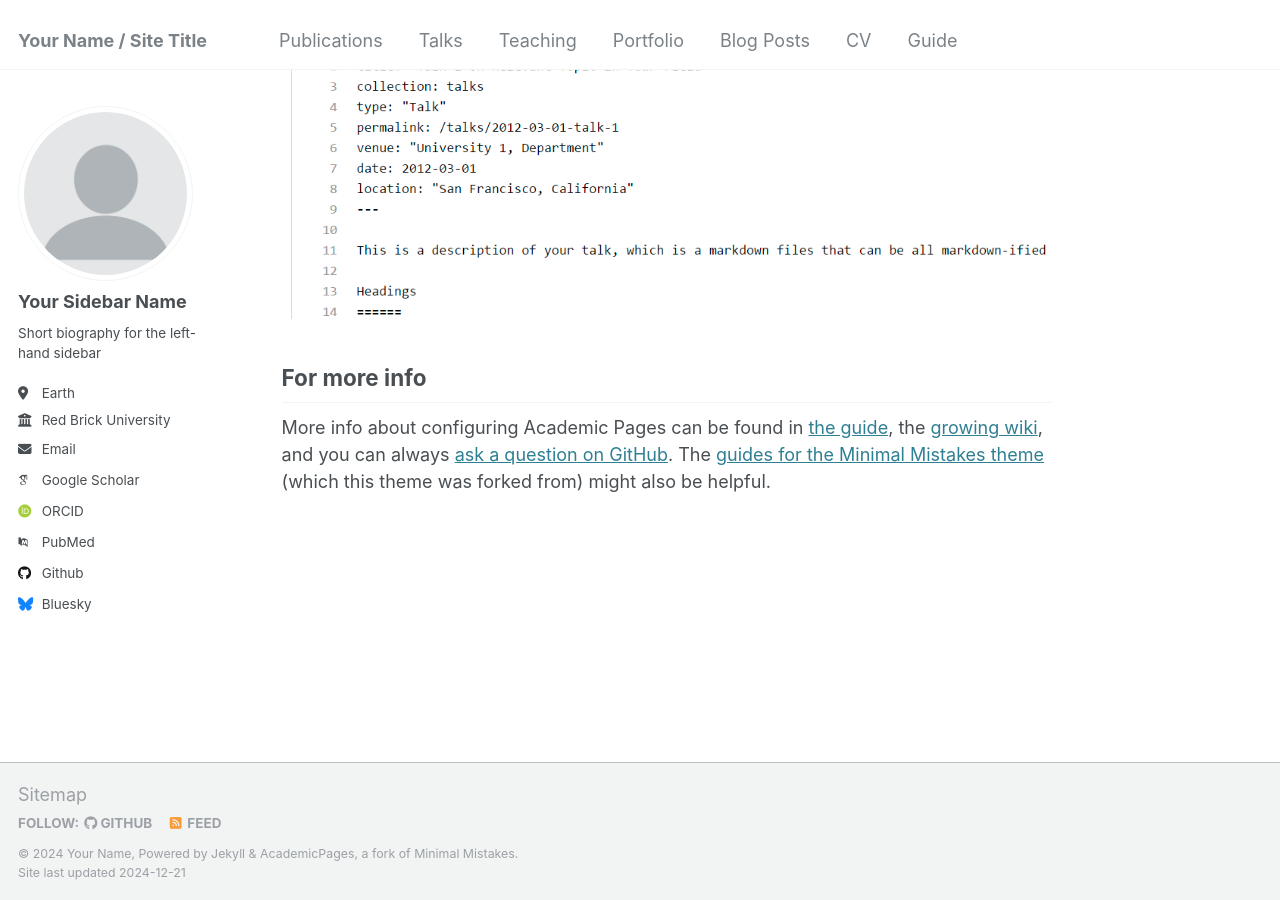
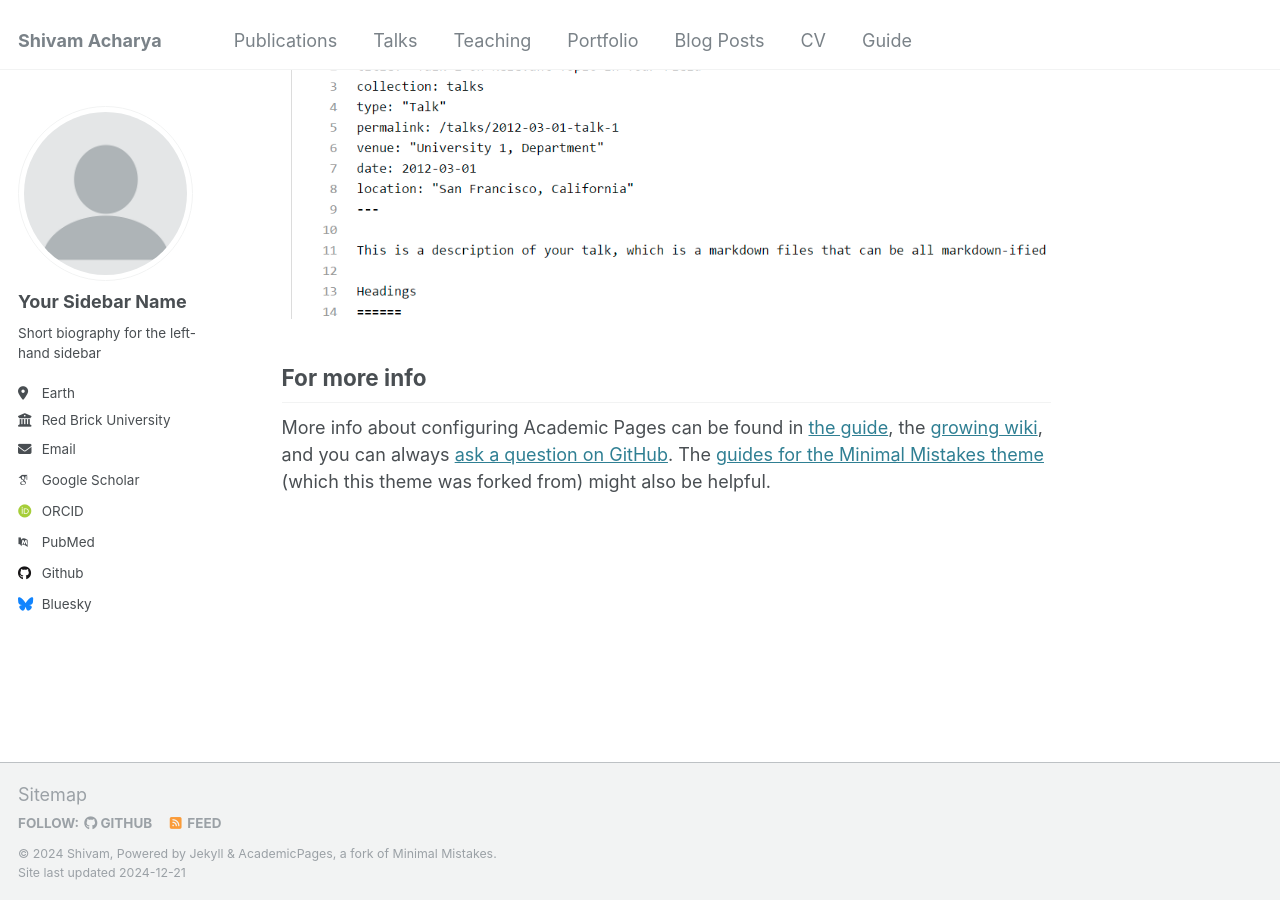
Before and after one commit to Uchiha01Shivam/Uchiha01Shivam, a Jekyll site: the page built from _pages/about.md, in a window 1280 px wide and 900 px high, scrolled down 2643 px. Built offline with Jekyll 4.4.1, drawn with Linux system fonts in a browser that asks for light colours; some web fonts are replaced.

Commit message:
Update _config.yml

```diff
--- a/_config.yml
+++ b/_config.yml
@@ -8,10 +8,10 @@
 
 # Basic Site Settings
 locale                   : "en-US"
-title                    : "Your Name / Site Title"
+title                    : "Shivam Acharya"
 title_separator          : "-"
-name                     : &name "Your Name"
-description              : &description "personal description"
+name                     : &name "Shivam"
+description              : &description "Wabba Lubba Dub Dub"
 url                      : https://academicpages.github.io # the base hostname & protocol for your site e.g. "https://[your GitHub username].github.io"
 baseurl                  : "" # the subpath of your site, e.g. "/blog"
 repository               : "academicpages/academicpages.github.io"
```
